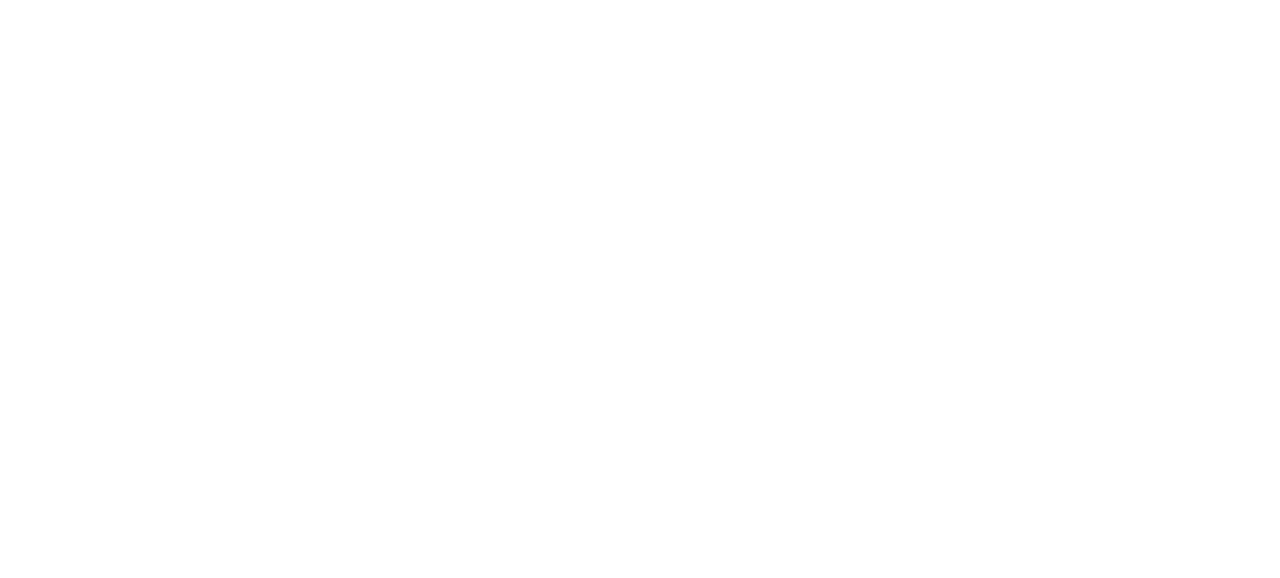
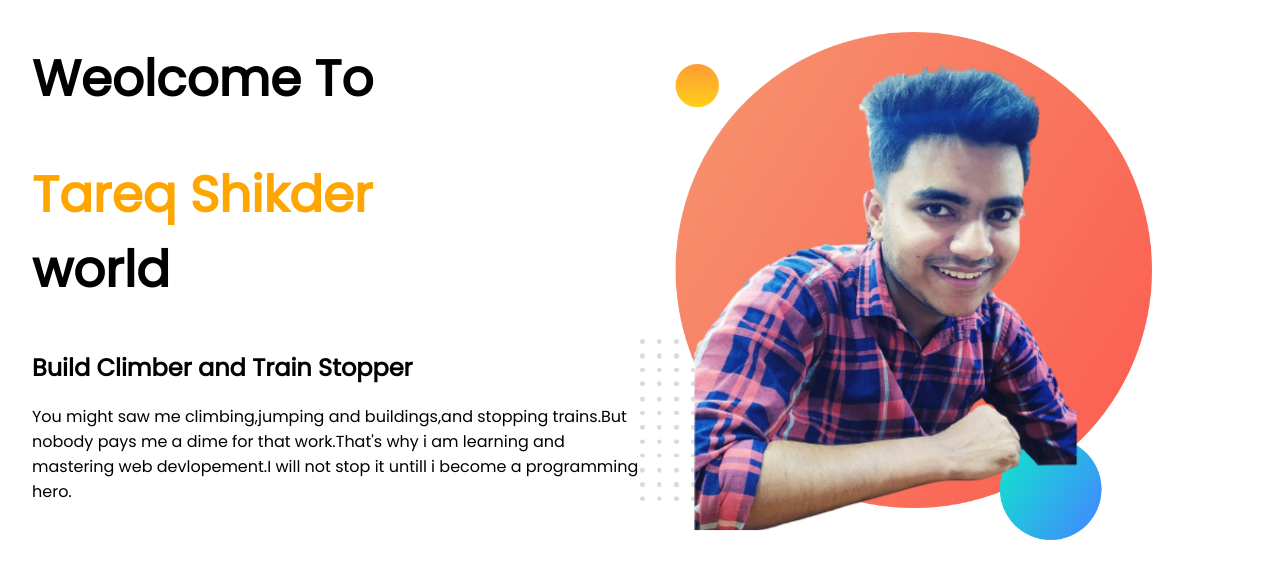
Before and after one commit to Hasanmtareq/my-secon-repo, a plain HTML site: page index.html in a window 1280 px wide. Drawn offline with Linux system fonts and the light colour scheme.

Commit message:
header added

```diff
--- a/index.html
+++ b/index.html
@@ -5,8 +5,25 @@
     <meta http-equiv="X-UA-Compatible" content="IE=edge">
     <meta name="viewport" content="width=device-width, initial-scale=1.0">
     <title>MY-first-project</title>
+    <link rel="preconnect" href="https://fonts.googleapis.com">
+    <link rel="preconnect" href="https://fonts.gstatic.com" crossorigin>
+    <link href="https://fonts.googleapis.com/css2?family=Poppins&display=swap" rel="stylesheet">
+    <link rel="stylesheet" href="style.css">
 </head>
 <body>
+    <section class="header">
+        <div class="head">
+            <div class="bio">
+                <h1>Weolcome To</h1>
+        <h1><section class="orange">Tareq Shikder</section> world</h1>
+        <h2>Build Climber and Train Stopper</h2>
+        <p>You might saw me climbing,jumping and buildings,and stopping trains.But nobody pays me a dime for that work.That's why i am learning and mastering web devlopement.I will not stop it untill i become a programming hero.</p>
 
+            </div>
+        </div>
+        <div class="head">
+            <img src="images/my-bg.png">
+        </div>
+    </section>
 </body>
 </html>
--- a/style.css
+++ b/style.css
@@ -0,0 +1,23 @@
+body{
+    margin: 0;
+    font-family: 'Poppins', sans-serif
+}
+h1{
+    font-size: 50px;
+}
+.orange{
+    color: orange;
+}
+section{
+    display:flex
+}
+.head{
+    width: 50%;
+}
+.bio{
+    padding-left: 5%;
+}
+.head img{
+    width: 80%;
+    margin-top: 5%;
+}
```
